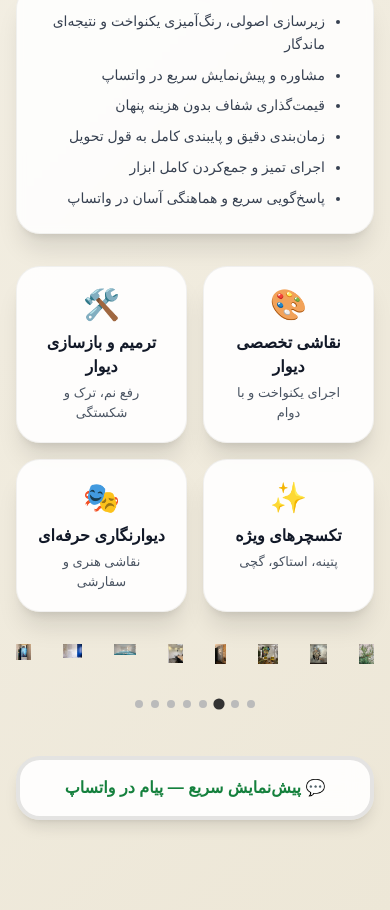
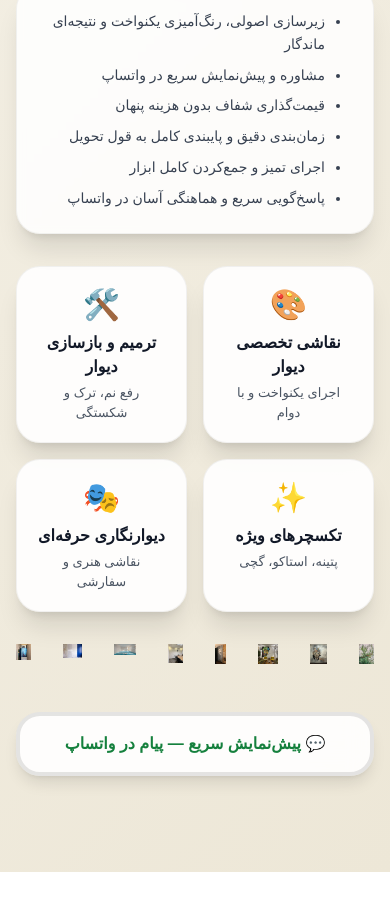
Before and after one commit to s4wsh/rangestanhome, a plain HTML site: page index.html in a window 390 px wide. Shown: the part 1192-2102 px from the top of the page. After the commit the page ends 2064 px from the top, so only its background shows below. Drawn offline with nearby package versions, Linux system fonts and the light colour scheme.

Commit message:
UI: Removed slider dots for cleaner mobile gallery

```diff
--- a/index.html
+++ b/index.html
@@ -63,18 +63,6 @@
       scroll-behavior: smooth;
     }
 
-    .dot {
-      width: 8px;
-      height: 8px;
-      background: #bbb;
-      border-radius: 50%;
-      transition: background .3s ease, transform .3s ease;
-    }
-
-    .dot.active {
-      background: #333;
-      transform: scale(1.4);
-    }
   </style>
 
 </head>
@@ -153,6 +141,7 @@
         </div>
       </div>
 
+      <!-- ⭐ Mobile + Desktop scroll still works -->
       <div id="gallery"
         class="flex gap-8 overflow-x-auto snap-x snap-mandatory pb-4 scroll-smooth touch-pan-x">
         <div class="gallery-card snap-center"><img src="images/gallery/tree.jpg" class="gallery-img"></div>
@@ -164,8 +153,6 @@
         <div class="gallery-card snap-center"><img src="images/gallery/to-fix.jpg" class="gallery-img"></div>
         <div class="gallery-card snap-center"><img src="images/gallery/wall-painting.jpg" class="gallery-img"></div>
       </div>
-
-      <div id="dots" class="flex gap-2 justify-center -mt-3 mb-4"></div>
 
       <a href="https://wa.me/989191996608"
         class="bg-white/90 backdrop-blur-md rounded-3xl shadow-lg border-[4px] border-black/10 flex items-center justify-center gap-3 p-4 font-bold text-green-700 hover:bg-white transition">
@@ -194,15 +181,6 @@
 
     const gallery = document.getElementById("gallery");
     const imgs = gallery.querySelectorAll("img");
-    const dotsContainer = document.getElementById("dots");
-
-    imgs.forEach(() => {
-      const dot = document.createElement("div");
-      dot.classList.add("dot");
-      dotsContainer.appendChild(dot);
-    });
-
-    const dots = dotsContainer.querySelectorAll(".dot");
 
     function activateCenter() {
       let closestIndex = 0;
@@ -219,9 +197,6 @@
 
       imgs.forEach(i => i.classList.remove("active"));
       imgs[closestIndex].classList.add("active");
-
-      dots.forEach(d => d.classList.remove("active"));
-      dots[closestIndex].classList.add("active");
     }
 
     gallery.addEventListener("scroll", () =>
```
